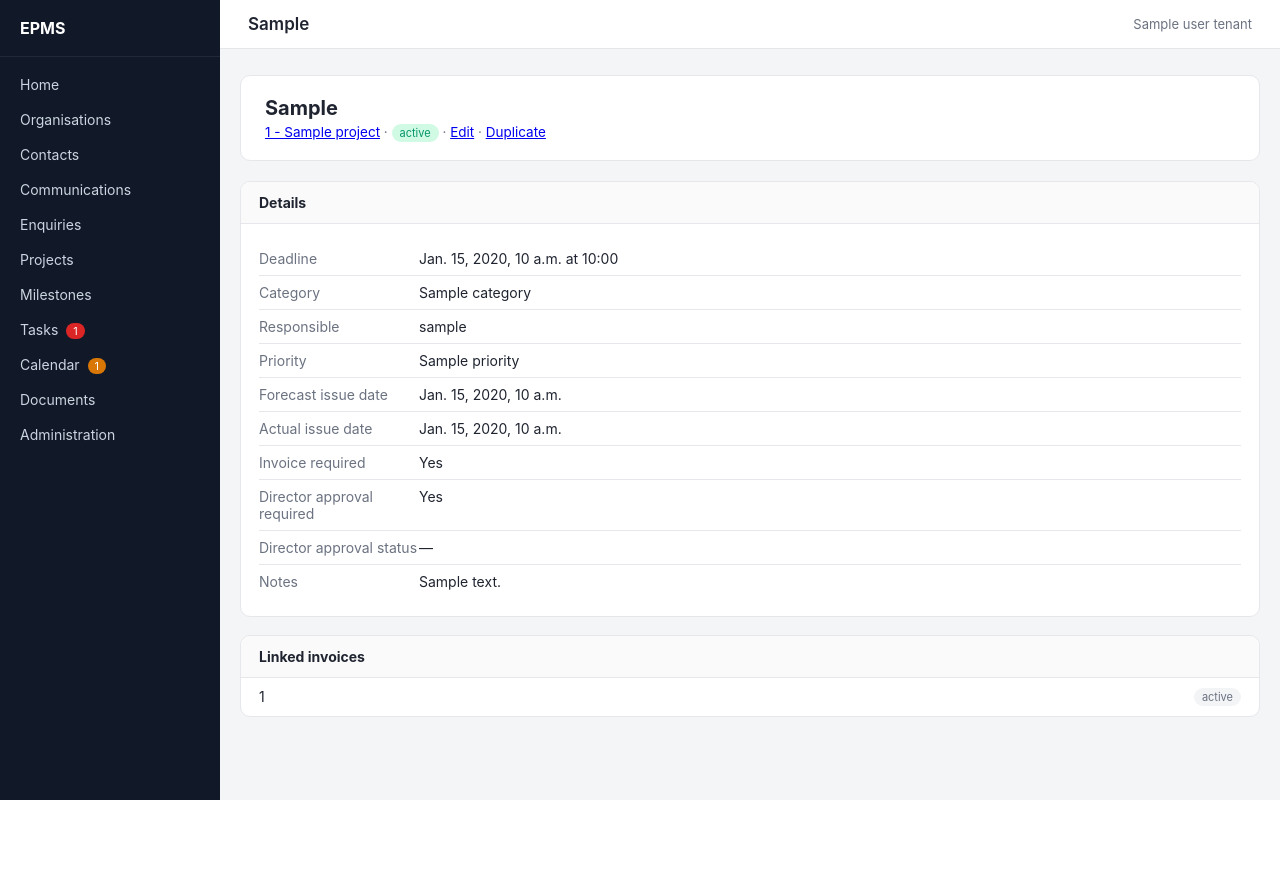
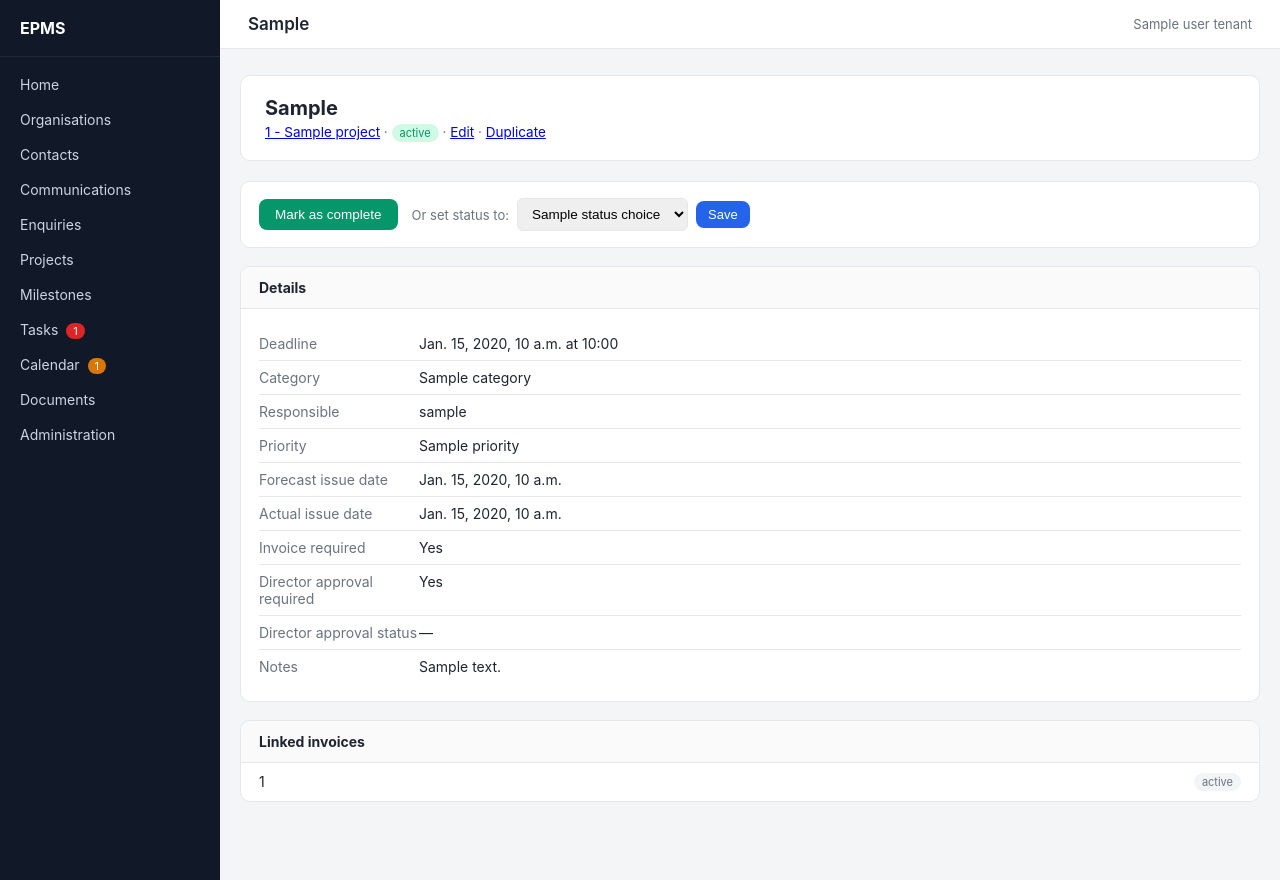
Before and after one commit to Elev8-EMPS/EMPS, a Django app: template delivery/templates/delivery/milestone_detail.html in a window 1280 px wide. Before the commit the page ends 800 px from the top, so only its background shows below. Run offline with Django 5.2, Linux system fonts and the light colour scheme; the template is opened without the code that fills it: most values are stand-ins (such as "Sample title", 1, 10 or a date in 2020).

Commit message:
Add ability to mark deadlines complete, including past ones

```diff
--- a/delivery/templates/delivery/milestone_detail.html
+++ b/delivery/templates/delivery/milestone_detail.html
@@ -15,6 +15,35 @@
     &middot; <a href="/milestones/{{ milestone.pk }}/edit/">Edit</a>
     &middot; <a href="/milestones/{{ milestone.pk }}/duplicate/">Duplicate</a>
     {% endif %}
+  </div>
+</div>
+
+<div class="section">
+  <div style="padding:16px 18px; display:flex; align-items:center; gap:14px; flex-wrap:wrap;">
+    {% if milestone.status != 'closed' %}
+    <form method="post" action="/milestones/{{ milestone.pk }}/edit/" style="display:inline;">
+      {% csrf_token %}
+      <input type="hidden" name="action" value="set_status">
+      <input type="hidden" name="status" value="closed">
+      <button type="submit" class="btn" style="background:var(--ok);">Mark as complete</button>
+    </form>
+    {% else %}
+    <form method="post" action="/milestones/{{ milestone.pk }}/edit/" style="display:inline;">
+      {% csrf_token %}
+      <input type="hidden" name="action" value="set_status">
+      <input type="hidden" name="status" value="scheduled">
+      <button type="submit" class="btn" style="background:var(--muted);">Reopen</button>
+    </form>
+    {% endif %}
+    <form method="post" action="/milestones/{{ milestone.pk }}/edit/" style="display:flex; align-items:center; gap:8px;">
+      {% csrf_token %}
+      <input type="hidden" name="action" value="set_status">
+      <label style="font-size:13px; color:var(--muted);">Or set status to:</label>
+      <select name="status" style="padding:7px 10px; border:1px solid var(--border); border-radius:6px; font-size:13.5px;">
+        {% for value, label in milestone.STATUS_CHOICES %}<option value="{{ value }}" {% if milestone.status == value %}selected{% endif %}>{{ label }}</option>{% endfor %}
+      </select>
+      <button type="submit" class="btn" style="padding:6px 12px; font-size:13px;">Save</button>
+    </form>
   </div>
 </div>
 
```
Also changed, not shown: delivery/views.py (+13 -0 lines).
